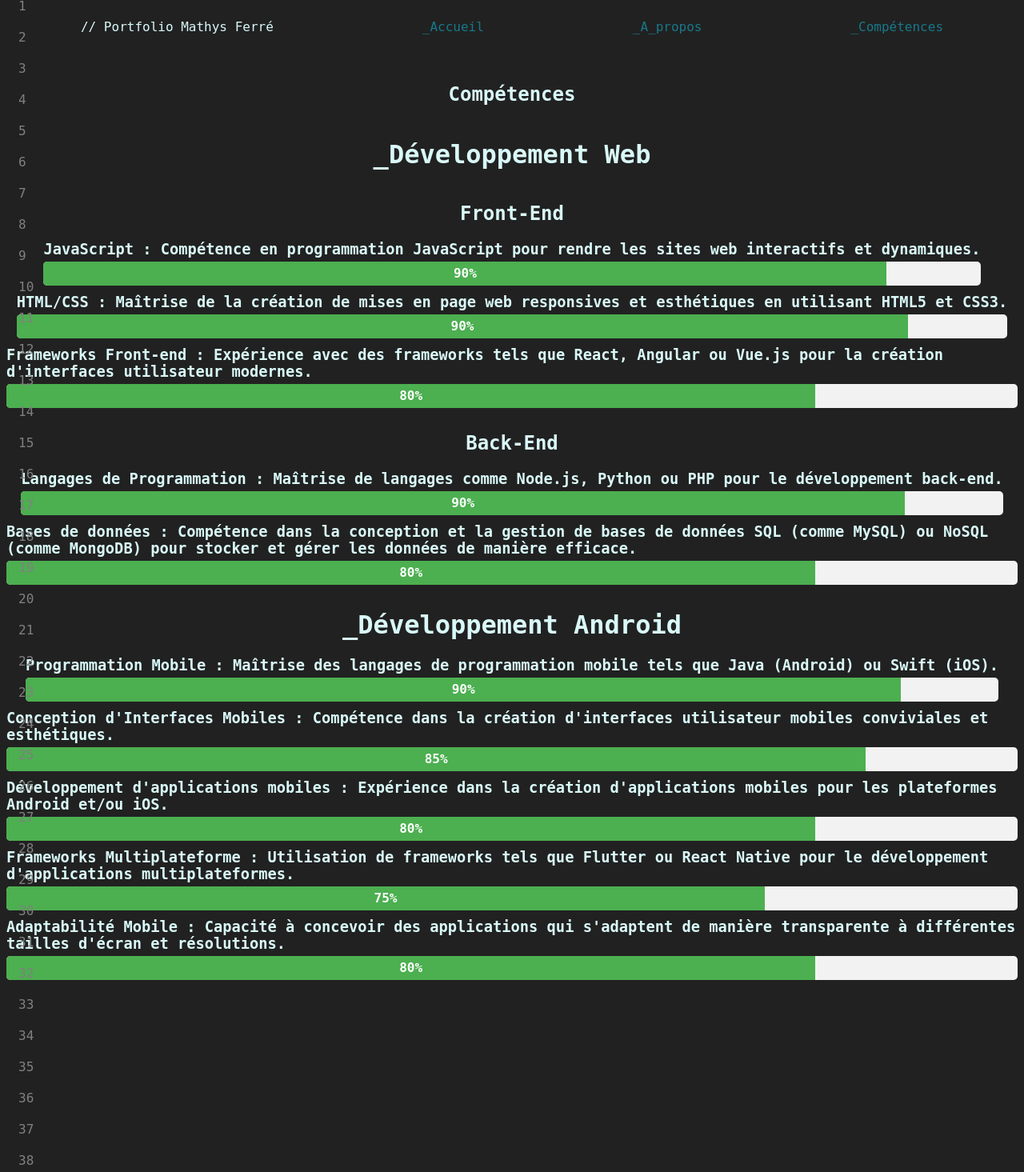
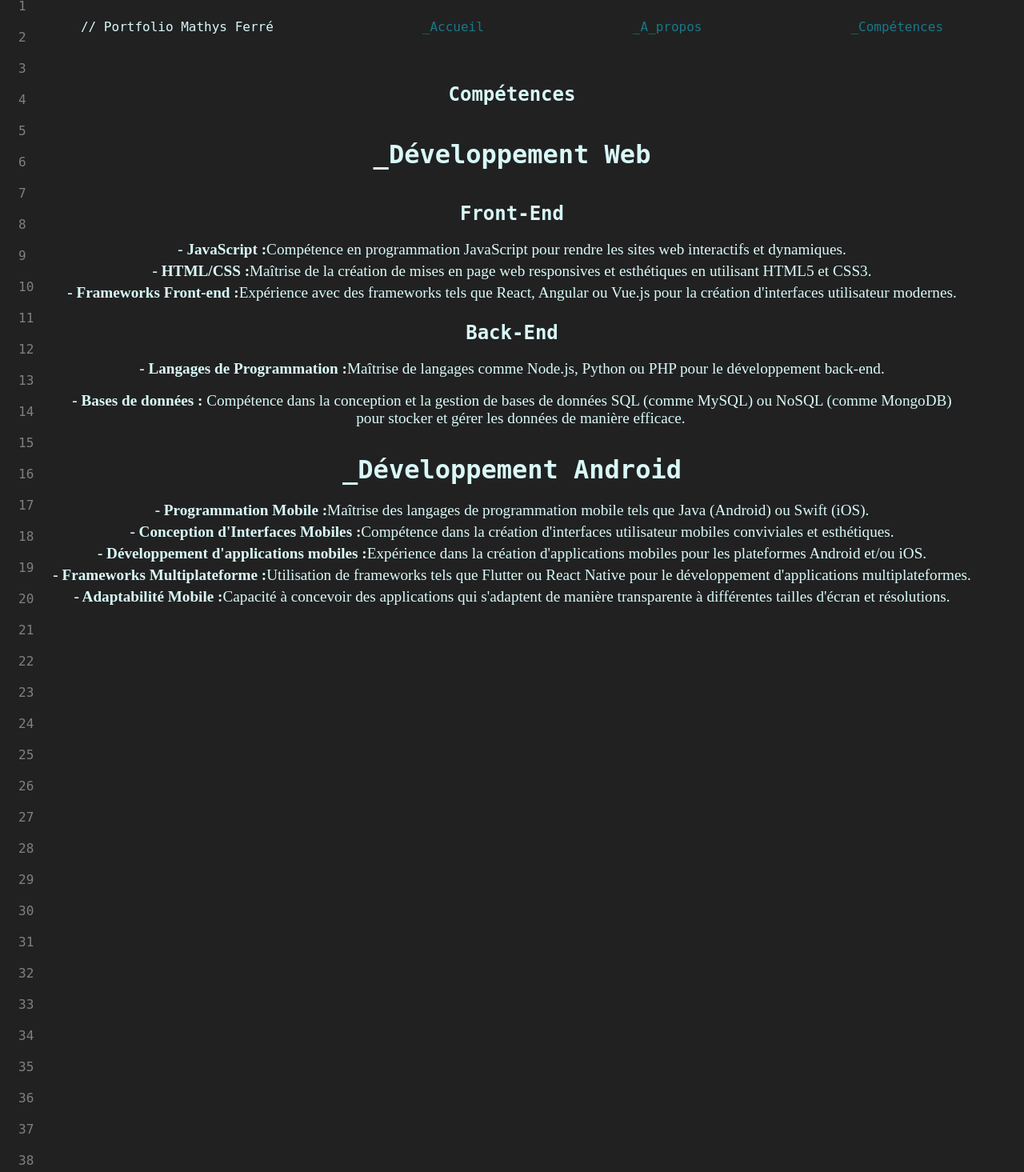
Before and after one commit to NeoDroidStudios/neodroidstudios.github.io, a PHP site: page /pages/skills.html in a window 1280 px wide. Shown: the top 1465 px of the page at 80% size. Run offline with PHP 8.4, Linux system fonts and the light colour scheme; some web fonts are replaced.

Commit message:
correction design

```diff
--- a/pages/skills.html
+++ b/pages/skills.html
@@ -36,90 +36,60 @@
         <h2>Front-End</h2>
 
         <div class="competence">
-            <h3><B>JavaScript : </B>Compétence en programmation JavaScript pour rendre les sites web interactifs et
+            <h3><B>- JavaScript : </B>Compétence en programmation JavaScript pour rendre les sites web interactifs et
                 dynamiques.</h3>
-            <div class="progress-bar">
-                <div class="progress" style="width: 90%;">90%</div>
-            </div>
         </div>
 
         <div class="competence">
-            <h3><B>HTML/CSS : </B>Maîtrise de la création de mises en page web responsives et esthétiques en utilisant
+            <h3><B>- HTML/CSS : </B>Maîtrise de la création de mises en page web responsives et esthétiques en utilisant
                 HTML5 et CSS3.</h3>
-            <div class="progress-bar">
-                <div class="progress" style="width: 90%;">90%</div>
-            </div>
         </div>
 
         <div class="competence">
-            <h3><B>Frameworks Front-end : </B>Expérience avec des frameworks tels que React, Angular ou Vue.js pour la
+            <h3><B>- Frameworks Front-end : </B>Expérience avec des frameworks tels que React, Angular ou Vue.js pour la
                 création
                 d'interfaces utilisateur modernes.</h3>
-            <div class="progress-bar">
-                <div class="progress" style="width: 80%;">80%</div>
-            </div>
         </div>
 
         <h2>Back-End</h2>
 
         <div class="competence">
-            <h3><B>Langages de Programmation : </B>Maîtrise de langages comme Node.js, Python ou PHP pour le
+            <h3><B>- Langages de Programmation : </B>Maîtrise de langages comme Node.js, Python ou PHP pour le
                 développement
                 back-end.</h3>
-            <div class="progress-bar">
-                <div class="progress" style="width: 90%;">90%</div>
-            </div>
         </div>
 
         <div class="competence">
-            <h3><B>Bases de données : </B>Compétence dans la conception et la gestion de bases de données SQL (comme
-                MySQL) ou
-                NoSQL (comme MongoDB) pour stocker et gérer les données de manière efficace.</h3>
-            <div class="progress-bar">
-                <div class="progress" style="width: 80%;">80%</div>
-            </div>
+            <pre><h3><B>- Bases de données :</B> Compétence dans la conception et la gestion de bases de données SQL (comme MySQL) ou NoSQL (comme MongoDB)
+                                        pour stocker et gérer les données de manière efficace.</h3></pre>
         </div>
 
         <h1>_Développement Android</h1>
 
         <div class="competence">
-            <h3>Programmation Mobile : Maîtrise des langages de programmation mobile tels que Java (Android) ou Swift
+            <h3><B>- Programmation Mobile : </B>Maîtrise des langages de programmation mobile tels que Java (Android) ou Swift
                 (iOS).</h3>
-            <div class="progress-bar">
-                <div class="progress" style="width: 90%;">90%</div>
-            </div>
         </div>
 
         <div class="competence">
-            <h3>Conception d'Interfaces Mobiles : Compétence dans la création d'interfaces utilisateur mobiles
+            <h3><B>- Conception d'Interfaces Mobiles : </B>Compétence dans la création d'interfaces utilisateur mobiles
                 conviviales et esthétiques.</h3>
-            <div class="progress-bar">
-                <div class="progress" style="width: 85%;">85%</div>
-            </div>
         </div>
 
         <div class="competence">
-            <h3>Développement d'applications mobiles : Expérience dans la création d'applications mobiles pour les
+            <h3><B>- Développement d'applications mobiles : </B>Expérience dans la création d'applications mobiles pour les
                 plateformes Android et/ou iOS.</h3>
-            <div class="progress-bar">
-                <div class="progress" style="width: 80%;">80%</div>
-            </div>
+
         </div>
 
         <div class="competence">
-            <h3>Frameworks Multiplateforme : Utilisation de frameworks tels que Flutter ou React Native pour le
+            <h3><B>- Frameworks Multiplateforme : </B>Utilisation de frameworks tels que Flutter ou React Native pour le
                 développement d'applications multiplateformes.</h3>
-            <div class="progress-bar">
-                <div class="progress" style="width: 75%;">75%</div>
-            </div>
         </div>
 
         <div class="competence">
-            <h3>Adaptabilité Mobile : Capacité à concevoir des applications qui s'adaptent de manière transparente à
+            <h3><B>- Adaptabilité Mobile : </B>Capacité à concevoir des applications qui s'adaptent de manière transparente à
                 différentes tailles d'écran et résolutions.</h3>
-            <div class="progress-bar">
-                <div class="progress" style="width: 80%;">80%</div>
-            </div>
         </div>
 
     </div>
--- a/styles/css/theme.css
+++ b/styles/css/theme.css
@@ -34,26 +34,11 @@ a {
     margin-top: 2%;
 }
 
-.progress-bar {
-    background-color: #f2f2f2;
-    border-radius: 5px;
-    margin-bottom: 10px;
-    overflow: hidden;
-}
-
-.progress {
-    background-color: #4CAF50;
-    color: white;
-    font-weight: bold;
-    height: 30px;
-    line-height: 30px;
-    text-align: center;
-    transition: width 0.6s ease;
-}
-
 .competence h3 {
     margin-top: 0;
     margin-bottom: 5px;
+    font: 1.2rem "caption";
+    display: flex;
 }
 
 .footer {
```
